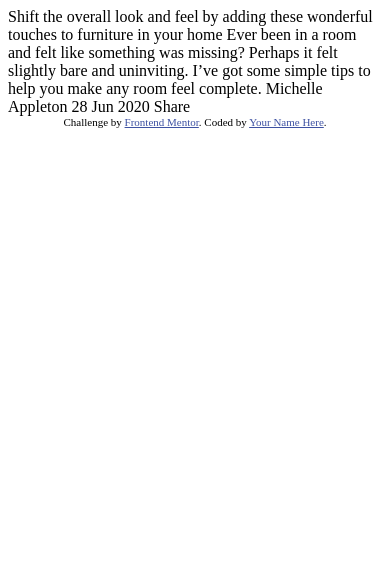
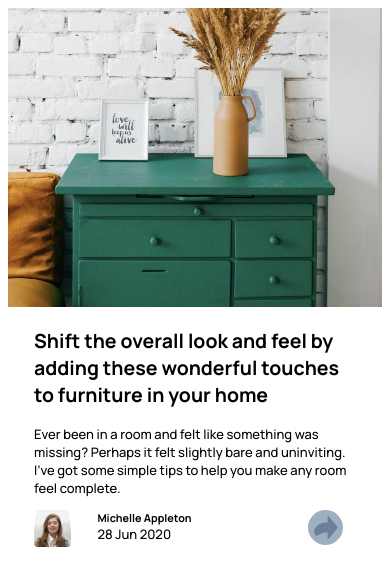
Before and after one commit to andredufresne/article-preview, a plain HTML site: page index.html in a window 390 px wide. Drawn offline with Linux system fonts and the light colour scheme.

Commit message:
added js button

```diff
--- a/index.html
+++ b/index.html
@@ -4,33 +4,62 @@
   <meta charset="UTF-8">
   <meta name="viewport" content="width=device-width, initial-scale=1.0"> <!-- displays site properly based on user's device -->
 
-  <link rel="icon" type="image/png" sizes="32x32" href="./images/favicon-32x32.png">
+  <link rel="icon" type="image/png" sizes="32x32" href="images/favicon-32x32.png">
+  <link rel="stylesheet" href="styles.css">
+  <link href="https://fonts.googleapis.com/css2?family=Manrope:wght@500;700&display=swap" rel="stylesheet">
 
   <title>Frontend Mentor | Article preview component</title>
+</head>
 
-  <!-- Feel free to remove these styles or customise in your own stylesheet 👍 -->
-  <style>
-    .attribution { font-size: 11px; text-align: center; }
-    .attribution a { color: hsl(228, 45%, 44%); }
-  </style>
-</head>
 <body>
 
-  Shift the overall look and feel by adding these wonderful
-  touches to furniture in your home
+  <div class="image-container">
+    <img src="images/drawers.jpg" alt="bedside drawers">
+  </div>
 
-  Ever been in a room and felt like something was missing? Perhaps
-  it felt slightly bare and uninviting. I’ve got some simple tips
-  to help you make any room feel complete.
+  <div class="text">
+    <h2 class="center">Shift the overall look and feel by adding these wonderful
+      touches to furniture in your home</h2>
 
-  Michelle Appleton
-  28 Jun 2020
+    <p class="center">Ever been in a room and felt like something was missing? Perhaps
+      it felt slightly bare and uninviting. I’ve got some simple tips
+      to help you make any room feel complete.</p>
+  </div>
 
-  Share
+  <div class="footer">
+    <div class="avatar-container">
+      <img class="avatar" src="images/avatar-michelle.jpg" alt="woman's face">
+      <div class="avatar-info">
+        <h5 class="margins info">Michelle Appleton</h5>
+        <p class="margins info">28 Jun 2020</p>
+      </div>
 
-  <div class="attribution">
+      <a href="#" onclick="down()"><img class="share-button" src="images/icon-share.svg" alt="share button"></a>
+    </div>
+
+    <div id="share-button" class="share-items">
+      <h3 class="share">SHARE</h3>
+      <ul>
+        <li><img class="share-item" src="images/icon-facebook.svg" alt="facebok icon"></li>
+        <li><img class="share-item" src="images/icon-twitter.svg" alt="twitter icon"></li>
+        <li><img class="share-item" src="images/icon-pinterest.svg" alt="pinterest icon"></li>
+      </ul>
+
+
+
+    </div>
+
+
+  </div>
+
+
+
+
+  <!-- <div class="attribution">
     Challenge by <a href="https://www.frontendmentor.io?ref=challenge" target="_blank">Frontend Mentor</a>.
     Coded by <a href="#">Your Name Here</a>.
-  </div>
+  </div> -->
+
+  <script src="index.js"></script>
 </body>
 </html>
--- a/index.js
+++ b/index.js
@@ -0,0 +1,4 @@
+
+function down() {
+    document.getElementById("share-button").classList.toggle("overlay");
+}
--- a/styles.css
+++ b/styles.css
@@ -0,0 +1,103 @@
+body {
+    font-family: 'Manrope', sans-serif;
+    font-size: 13px;
+}
+
+.image-container img {
+    width: 100%;
+}
+
+h2 {
+    font-weight: 700;
+}
+
+.footer {
+    position: relative;
+    width: 100%;
+    display: flex;
+    flex-direction: column;
+
+
+}
+
+.text {
+    position: relative;
+    margin: 0 auto;
+    padding: 0 2em;
+}
+
+.avatar-container {
+    display: inline-flex;
+}
+
+.avatar {
+    border-radius: 30px;
+    display: inline-flex;
+    width: 10%;
+    position: relative;
+    bottom: 0;
+    padding: 0 2em 2em;
+}
+
+.avatar-info {
+    display: flex;
+    flex-direction: column;
+}
+
+.info {
+    position: relative;
+    margin: auto;
+}
+
+.margins {
+    margin: 0;
+}
+
+.share-button {
+    background-color: hsl(212, 23%, 69%);
+    border-radius: 100%;
+    width: 25px;
+    height: 25px;
+    position: absolute;
+    padding: 5px;
+    right: 3em;
+    z-index: 3;
+
+}
+
+.share-items {
+    display: none;
+    position: absolute;
+    width: 100%;
+    height: 100%;
+    background-color: hsl(217, 19%, 35%);
+}
+
+ul {
+    margin-left: 20%;
+}
+
+li {
+    list-style-type: none;
+    display: inline;
+    padding-right: 5%;
+}
+
+.share {
+    color: hsl(212, 23%, 69%);
+    margin-left: 3%;
+    position: absolute;
+    letter-spacing: .5em;
+}
+
+.overlay {
+    display: block;
+}
+
+
+@media screen and (max-width: 750px) {
+
+}
+
+.attribution { font-size: 11px; text-align: center; }
+.attribution a { color: hsl(228, 45%, 44%); }
```
